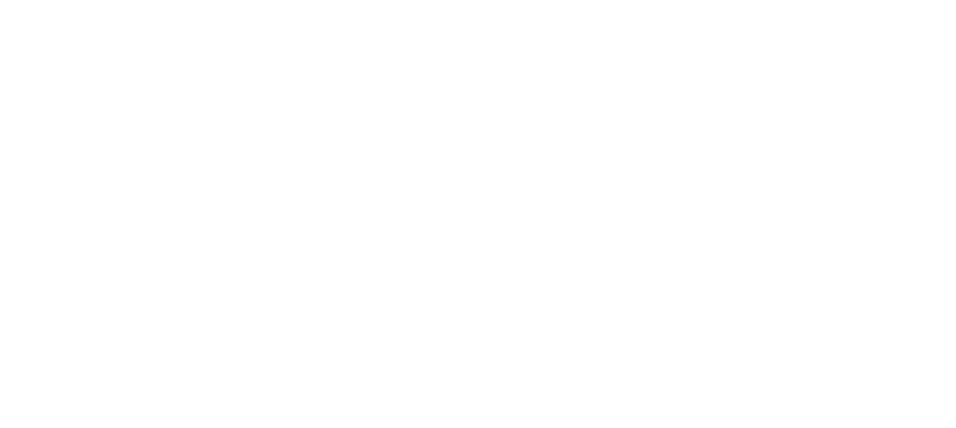
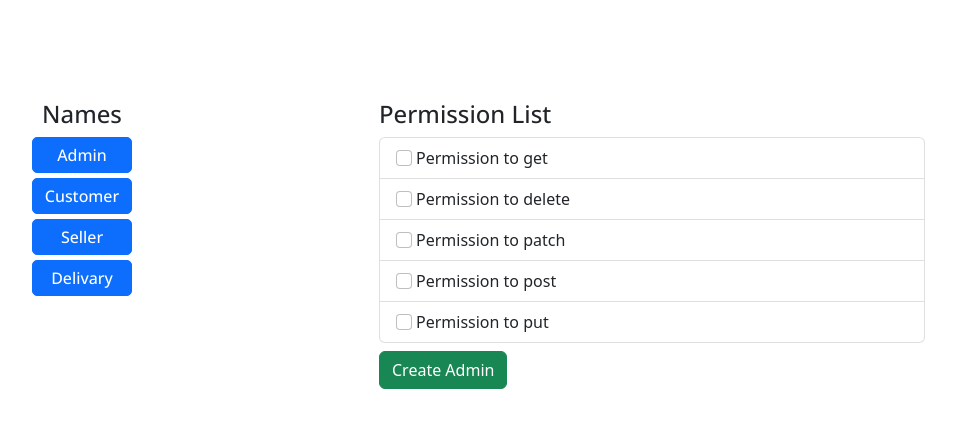
Before and after one commit to JsIqbal/frontend-demeed, a React app: page /admin/permissions/create in a window 1280 px wide. Before the commit this address had no page. Shown: the whole page, without its empty margins (273-1229 px from the left). Built offline with nearby package versions, Linux system fonts and the light colour scheme.

Commit message:
Add Permission-set Folder

```diff
--- a/public/index.html
+++ b/public/index.html
@@ -3,7 +3,10 @@
   <head>
     <meta charset="utf-8" />
     <meta name="viewport" content="width=device-width, initial-scale=1" />
-    <title>E-Commerce Website</title>
+    <link rel="preconnect" href="https://fonts.googleapis.com">
+    <link rel="preconnect" href="https://fonts.gstatic.com" crossorigin>
+    <link href="https://fonts.googleapis.com/css2?family=Open+Sans:wght@300;500&display=swap" rel="stylesheet">
+    <title>Demeed</title>
     <script src="https://kit.fontawesome.com/2e6c6b4e1b.js" crossorigin="anonymous"></script>
   </head>
   <body>
--- a/src/index.js
+++ b/src/index.js
@@ -1,11 +1,11 @@
 import React from 'react';
 import ReactDOM from 'react-dom/client';
 import { BrowserRouter } from 'react-router-dom';
-
 import App from './modules/core';
-
 import('bootstrap/dist/css/bootstrap.min.css');
 
+
+import ('./style/index.css');
 
 const root = ReactDOM.createRoot(document.getElementById('root'));
 root.render(
--- a/src/modules/core/app.component.js
+++ b/src/modules/core/app.component.js
@@ -1,13 +1,26 @@
 import React from "react";
 import { Routes, Route  } from 'react-router-dom';
+
 import { Login, AdminClientRoutes } from "../admin";
+import { PermissionSet } from '../permission-set';
+import Permissions from "../permission-set/components/permissions.component";
+import CreateUser from "../permission-set/components/create-user.component";
 
 function App() {
     return (
-      <div>
-         <Routes>
-            <Route path="admin/login" element={ <Login />} />
-         </Routes>
+      <div className="app">
+         <div className="container">
+            <Routes>
+                <Route path="admin/login" element={ <Login />} />
+                <Route path="/admin/permissions/create" element={<PermissionSet />} />
+
+                <Route path="/admin/permissions/create/customer" element={<Permissions />} />
+                <Route path="/admin/permissions/create/seller"  element={<Permissions />}/>
+                <Route path="/admin/permissions/create/delivary"  element={<Permissions />}/>
+
+                <Route path="/admin/permissions/create/successful" element={<CreateUser />} />
+            </Routes>
+         </div>
       </div>
     );
 }
--- /dev/null
+++ b/src/modules/permission-set/components/create-user.component.js
@@ -0,0 +1,17 @@
+import React from "react";
+
+function CreateUser () {
+    return (
+        <div className="row">
+            <div className="col-lg-12">
+                <div class="card">
+                    <div class="card-body text-center">
+                        <h3> `Props` Created Successfully!</h3>
+                    </div>
+                </div>
+            </div>
+        </div>
+    );
+}
+
+export default CreateUser ;
--- /dev/null
+++ b/src/modules/permission-set/components/permission-set.component.js
@@ -0,0 +1,63 @@
+import React, { useState } from "react";
+import { Routes, Route, Link } from 'react-router-dom';
+
+import CreateUser from "./create-user.component";
+import Permissions from "./permissions.component";
+
+function PermissionSet() {
+    const [button, setClass] = useState('btn btn-primary');
+    const admin = "Admin created";
+
+    return (
+        <div className="row">
+            <div className="col-lg-5 me-auto ms-auto text-center">
+                <h4>Names</h4>
+                <ul className="list-group">
+                    <li className="list">
+                        <Link className={button} to={'/admin/permissions/create'} type="button">Admin</Link>
+                    </li>
+                    <li className="list">
+                        <Link className={button} to={'/admin/permissions/create/customer'} type="button">Customer</Link>
+                    </li>
+                    <li className="list">
+                        <Link className={button} to={'/admin/permissions/create/seller'} type="button">Seller</Link>
+                    </li>
+                    <li className="list">
+                        <Link className={button} to={'/admin/permissions/create/delivary'} type="button">Delivary</Link>
+                    </li>
+                </ul>
+            </div>
+            <div className="col-lg-6">
+                <h4>Permission List</h4>
+                <ul className="list-group">
+                    <li className="list-group-item">
+                        <input className="form-check-input me-1" type="checkbox" value="" aria-label="..." />
+                        Permission to get
+                    </li>
+                    <li className="list-group-item">
+                        <input className="form-check-input me-1" type="checkbox" value="" aria-label="..." />
+                        Permission to delete
+                    </li>
+                    <li className="list-group-item">
+                        <input className="form-check-input me-1" type="checkbox" value="" aria-label="..." />
+                        Permission to patch
+                    </li>
+                    <li className="list-group-item">
+                        <input className="form-check-input me-1" type="checkbox" value="" aria-label="..." />
+                        Permission to post
+                    </li>
+                    <li className="list-group-item">
+                        <input className="form-check-input me-1" type="checkbox" value="" aria-label="..." />
+                        Permission to put
+                    </li>
+                </ul>
+                <Link to={'/admin/permissions/create/successful'} className="btn btn-success mt-2">Create Admin</Link>
+                <Routes>
+                    <Route path="/admin/permissions/create/successful" element={<CreateUser />} />
+                </Routes>
+            </div>
+        </div>
+    );
+}
+
+export default PermissionSet;
--- /dev/null
+++ b/src/modules/permission-set/components/permissions.component.js
@@ -0,0 +1,56 @@
+import React, { useState } from "react";
+import { Routes, Route, Link } from 'react-router-dom';
+
+function Permissions() {
+    const [button, setClass] = useState('btn btn-primary');
+
+    return (
+        <div className="row">
+            <div className="col-lg-6 me-auto ms-auto text-center">
+                <h4>Names</h4>
+                <ul className="list-group">
+                    <li className="list">
+                        <Link className={button} to={'/admin/permissions/create'} type="button">Admin</Link>
+                    </li>
+                    <li className="list">
+                        <Link className={button} to={'/admin/permissions/create/customer'} type="button">Customer</Link>
+                    </li>
+                    <li className="list">
+                        <Link className={button} to={'/admin/permissions/create/seller'} type="button">Seller</Link>
+                    </li>
+                    <li className="list">
+                        <Link className={button} to={'/admin/permissions/create/delivary'} type="button">Delivary</Link>
+                    </li>
+                </ul>
+            </div>
+            <div className="col-lg-6">
+                <h4>Permission List</h4>
+                <ul className="list-group">
+                    <li className="list-group-item">
+                        <input className="form-check-input me-1" type="checkbox" value="" aria-label="..." />
+                        Permission to get
+                    </li>
+                    <li className="list-group-item">
+                        <input className="form-check-input me-1" type="checkbox" value="" aria-label="..." />
+                        Permission to delete
+                    </li>
+                    <li className="list-group-item">
+                        <input className="form-check-input me-1" type="checkbox" value="" aria-label="..." />
+                        Permission to patch
+                    </li>
+                    <li className="list-group-item">
+                        <input className="form-check-input me-1" type="checkbox" value="" aria-label="..." />
+                        Permission to post
+                    </li>
+                    <li className="list-group-item">
+                        <input className="form-check-input me-1" type="checkbox" value="" aria-label="..." />
+                        Permission to put
+                    </li>
+                </ul>
+                <Link to={'/admin/permissions/create/successful'} className="btn btn-success mt-2">Create Admin</Link>
+            </div>
+        </div>
+    );
+}
+
+export default Permissions;
--- /dev/null
+++ b/src/modules/permission-set/index.js
@@ -0,0 +1,12 @@
+import React from "react";
+
+import AdminRoutes from "./permission-set.routes";
+import PermissionSet from "./components/permission-set.component";
+
+export function AdminClientRoutes (props) {
+    return (
+        <AdminRoutes path={props.path} />
+    );
+}
+
+export { PermissionSet };
--- /dev/null
+++ b/src/modules/permission-set/permission-set.routes.js
@@ -0,0 +1,14 @@
+import { Routes, Route, useLocation } from 'react-router-dom';
+import PermissionSet from './components/permission-set.component';
+
+function PermissionSetRoutes () { // many routes will be here.
+    const { pathname } = useLocation(); // Hooks
+
+    return (
+        <Routes>
+            <Route path={pathname} element={<PermissionSet />} />
+        </Routes>
+    );
+}
+
+export default PermissionSetRoutes;
--- a/src/style/index.css
+++ b/src/style/index.css
@@ -0,0 +1,26 @@
+/* Start of App component */
+.app {
+    margin-top: 100px;
+}
+
+h4 {
+    font-family: 'Open Sans', sans-serif;
+    font-weight: 500;
+}
+
+.list {
+    padding: 0;
+    margin: 0;
+    display: inline-block;
+}
+
+.list a {
+    text-decoration: none;
+    padding: 5px 0px;
+    width: 100px;
+    margin-bottom: 5px;
+    border-radius: 5px;
+    text-align: center;
+    font-family: 'Open Sans', sans-serif;
+}
+/* ------------ */
```
Also changed, not shown: src/modules/permission/index.js (added), src/modules/permission/permission.routes.js (added).
